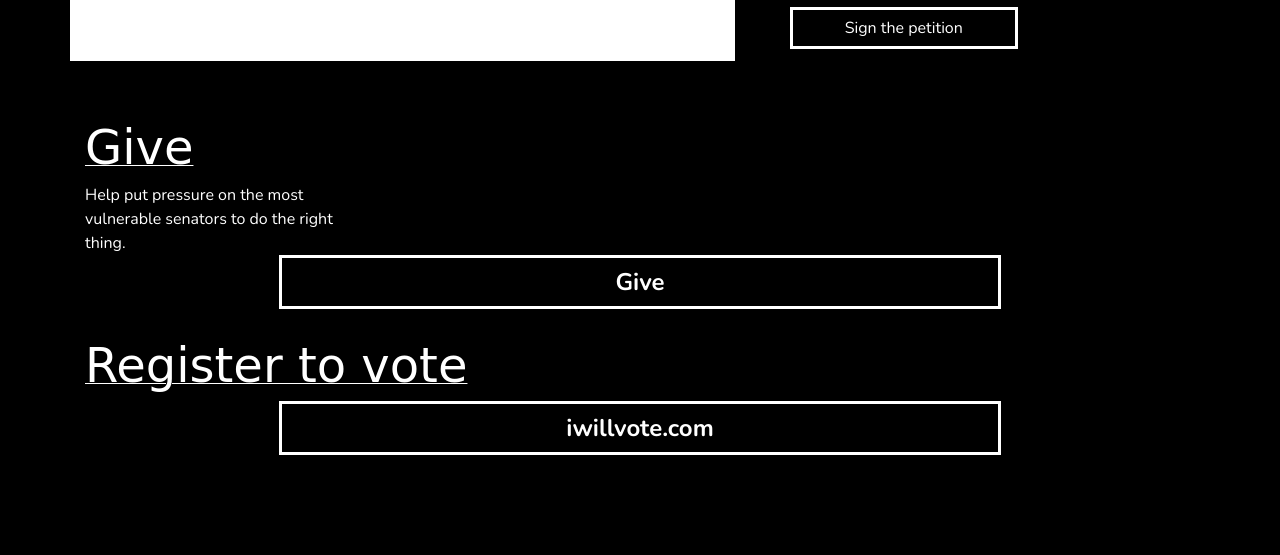
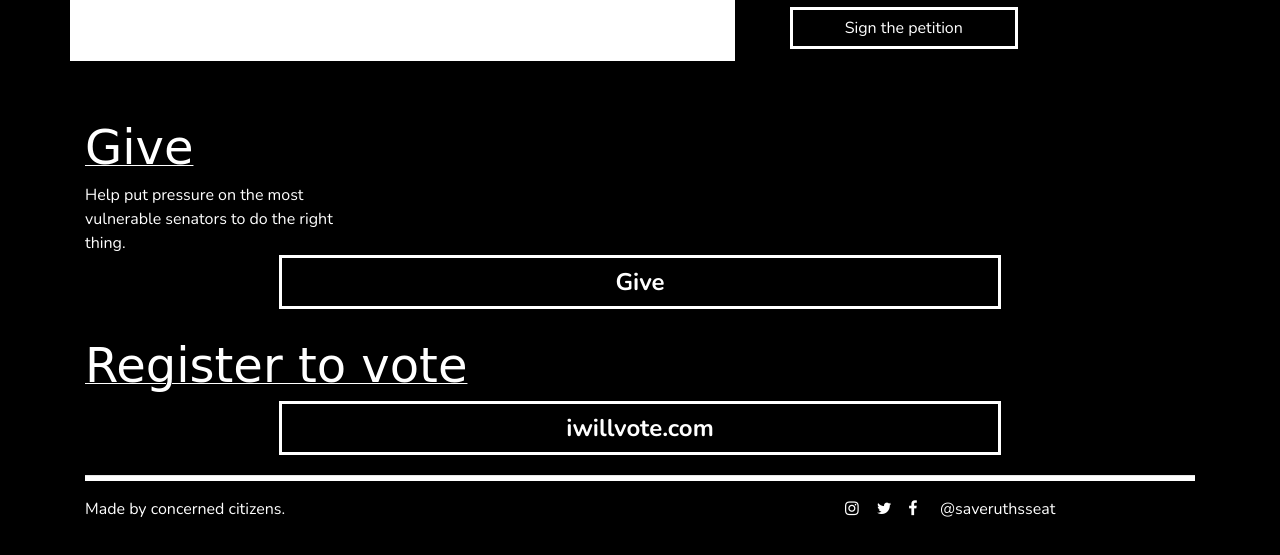
Before and after one commit to zoombear/saveruthsseat, a plain HTML site: page index.html in a window 1280 px wide. Shown: the part 758-1313 px from the top of the page. Before the commit the page ends 1233 px from the top, so only its background shows below. Drawn offline with nearby package versions, Linux system fonts and the light colour scheme; a web font is replaced by a local one.

Commit message:
add social media links and footer

```diff
--- a/index.html
+++ b/index.html
@@ -16,7 +16,8 @@
 	<meta http-equiv="X-UA-Compatible" content="IE=edge">
 	<meta name="viewport" content="width=device-width, initial-scale=1">
 	<!-- The above 3 meta tags *must* come first in the head; any other head content must come *after* these tags -->
-	<title>Save Ruth's Seat</title>
+    <title>Save Ruth's Seat</title>
+    <link rel="stylesheet" href="https://cdnjs.cloudflare.com/ajax/libs/font-awesome/4.7.0/css/font-awesome.min.css">
 	<link href="https://fonts.googleapis.com/css2?family=Nunito:ital,wght@0,200;0,300;0,400;0,600;0,700;1,200;1,300;1,400;1,600;1,700&display=swap" rel="stylesheet">
 	<link href="https://fonts.googleapis.com/css2?family=Calistoga&display=swap" rel="stylesheet">
 	<link href="https://fonts.googleapis.com/css2?family=Baskervville&display=swap" rel="stylesheet">
@@ -106,7 +107,20 @@
 		</div>
 		<div class="row space-below-20">
 			<div class="col-sm-12"> <a class="btn btn-primary custom-button vote-button" href="https://iwillvote.com/" target="_blank" role="button">iwillvote.com</a> </div>
-		</div>
+        </div>
+        <hr>
+        <div class="row space-below-50">
+            <div class="col-lg-4 col-md-4 col-sm-6">Made by concerned citizens.</div>
+            <div class="col-lg-4 col-md-3 col-sm-4"></div>
+            <div class="col-lg-4 col-md-5 col-sm-5">
+                <div class="row">
+                    <div class="col-lg-1 col-md-2 col-sm-1"><a href="https://www.instagram.com/saveruthsseat/" target="_blank" class="fa fa-instagram"></a></div>
+                    <div class="col-lg-1 col-md-2 col-sm-1"><a href="https://twitter.com/saveruthsseat" target="_blank" class="fa fa-twitter"></a></div>
+                    <div class="col-lg-1 col-md-2 col-sm-1"><a href="https://www.facebook.com/saveruthsseat" target="_blank" class="fa fa-facebook"></a></div>
+                    <div class="col-lg-8 col-md-2 col-sm-8">@saveruthsseat</div>
+                </div>
+            </div>
+        </div>
 	</div>
 	<!-- <div style="width:20%"><iframe src="https://am-i-registered-to-vote.org/" scrolling="no" frameborder="0" width="100%" height="1000" style="border: none; height: 900px;"></iframe></div> -->
 	<!-- jQuery (necessary for Bootstrap's JavaScript plugins) -->
--- a/styles/styles.css
+++ b/styles/styles.css
@@ -85,3 +85,20 @@ body {
 .space-below-20 {
     margin-bottom: 20px;
 }
+
+hr {
+    height: 5px !important;
+    border-width:0;
+    color:white;
+    background-color:white;
+    margin-bottom: 20px;
+}
+
+.fa {
+    /* padding: 20px;
+    font-size: 30px;
+    width: 50px;
+    text-align: center; */
+    text-decoration: none;
+    color: white;
+  }
```
